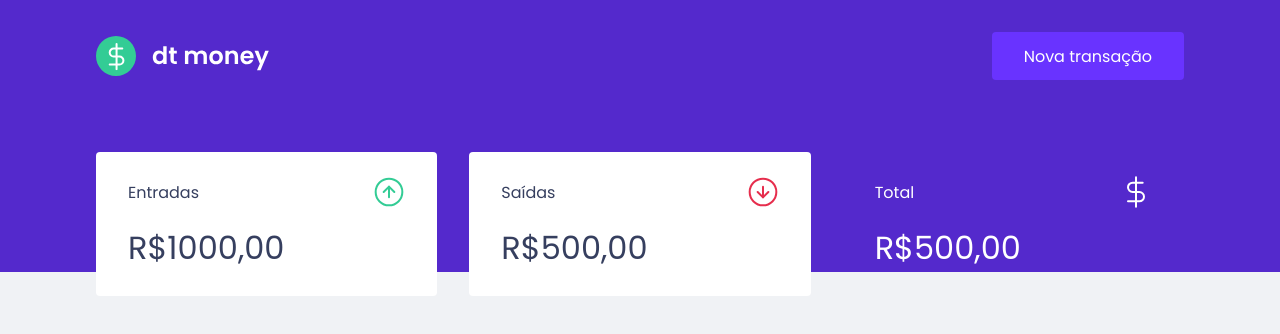
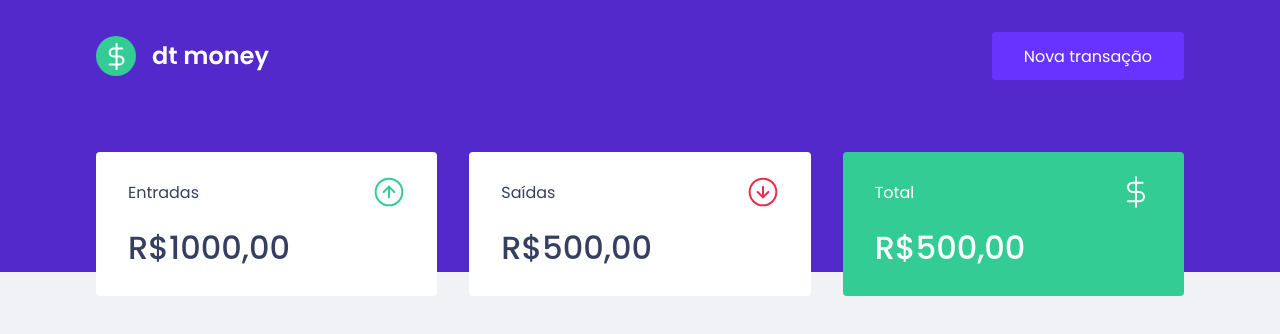
Before and after one commit to Felipe-dot/dtmoney, a React (Create React App) app: page / in a window 1280 px wide. Shown: the top 334 px of the page. Built offline with nearby package versions, Linux system fonts and the light colour scheme.

Commit message:
Adding new color and font weight

```diff
--- a/public/index.html
+++ b/public/index.html
@@ -11,7 +11,7 @@
 
     <title>dtmoney</title>
 
-    <link href="https://fonts.googleapis.com/css2?family=Poppins:wght@400;600&display=swap" rel="stylesheet">
+    <link href="https://fonts.googleapis.com/css2?family=Poppins:wght@400;500;600&display=swap" rel="stylesheet">
   </head>
   <body>
     <noscript>You need to enable JavaScript to run this app.</noscript>
--- a/src/styles/global.ts
+++ b/src/styles/global.ts
@@ -4,6 +4,7 @@
     :root {
         --background: #f0f2f5;
         --red: #e52e4d;
+        --green: #33cc95;
         --blue: #5429cc;
 
         --blue-light: #6933ff;
```
